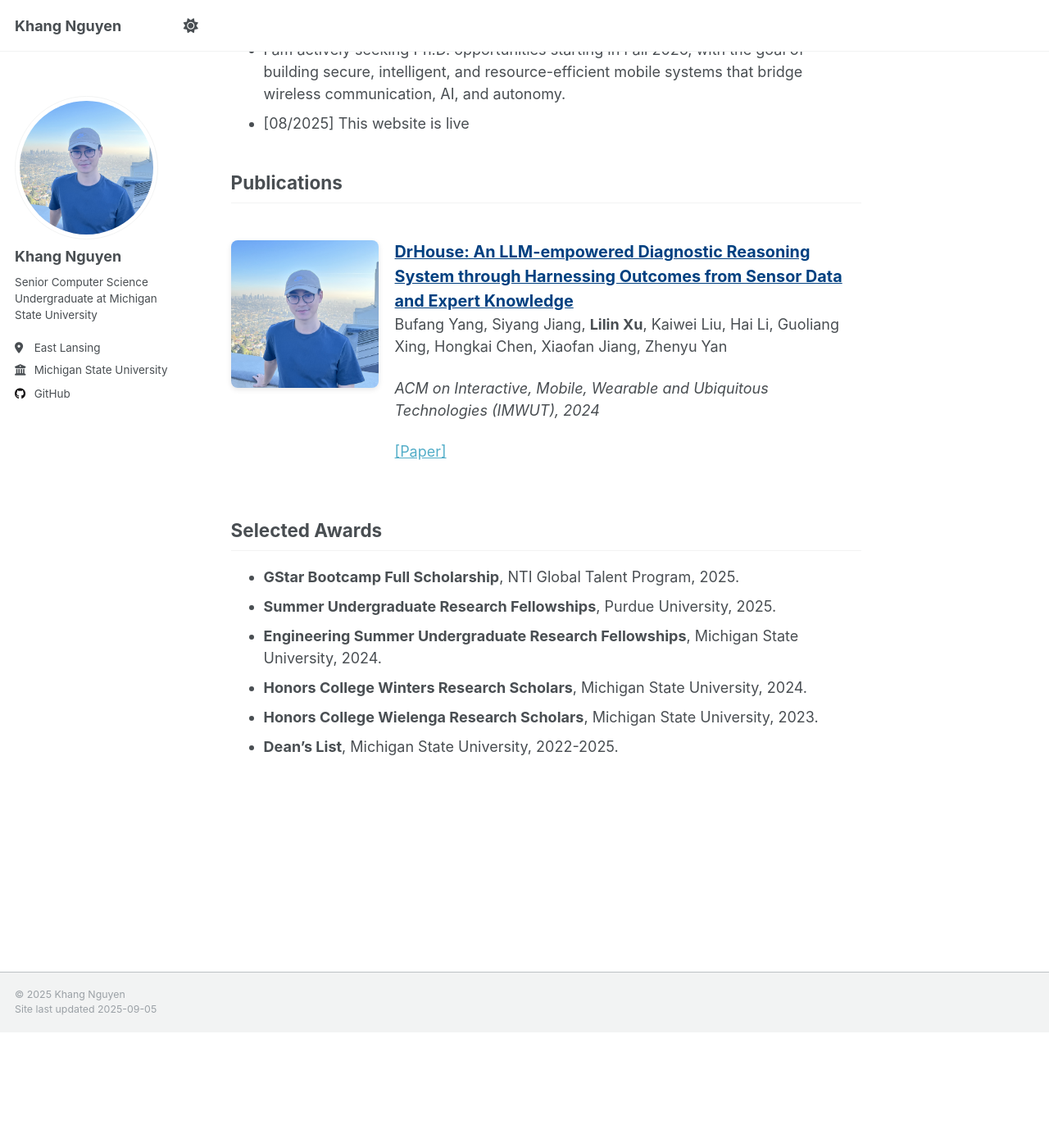
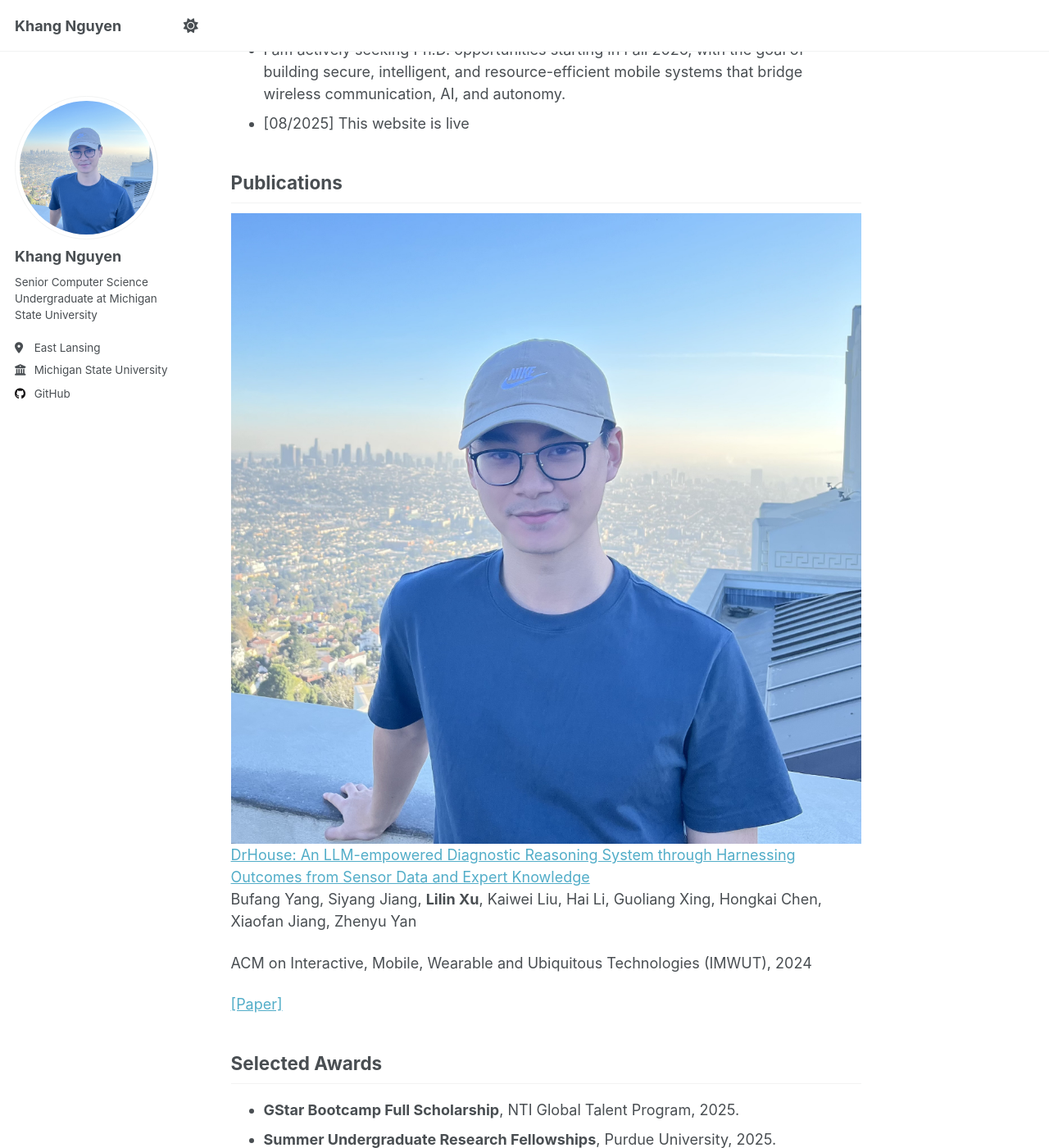
Before and after one commit to nguyenhuykhang/nguyenhuykhang.github.io, a Jekyll site: the page built from _pages/about.md, in a window 1280 px wide and 1400 px high, scrolled down 539 px. Shown: the whole window at 82% size. Built offline with Jekyll 4.4.1, drawn with Linux system fonts in a browser that asks for light colours; a script that is not in the unit is left out; before the commit the page ends 1798 px from its top, so only the background shows below that.

Commit message:
Update main.scss

```diff
--- a/assets/css/main.scss
+++ b/assets/css/main.scss
@@ -41,47 +41,70 @@
     "vendor/font-awesome/brands"
 ;
 
-/* ===== Publications Section ===== */
-#publications {
-  margin: 2em 0;
+.paper-box {
+    display: flex;
+    justify-content: left;
+    align-items: center;
+    flex-direction: row;
+    flex-wrap: wrap;
+    border-bottom: 1px #efefef solid;
+    padding: 2em 0 2em 0;
+
+
+    .paper-box-image{
+        justify-content: center;
+        display: flex;
+        width: 100%;
+        order: 2;
+        img {
+            max-width: 400px;
+            box-shadow: 3px 3px 6px #888;
+            object-fit: cover;
+        }
+    }
+
+    .paper-box-text{
+        max-width: 100%;
+        order: 1;
+    }
+
+    @include breakpoint($medium) {
+        .paper-box-image{
+            justify-content: left;
+            min-width: 200px;
+            max-width: 40%;
+            order: 1;
+        }
+
+        .paper-box-text{
+            justify-content: left;
+            padding-left: 2em;
+            max-width: 60%;
+            order: 2;
+        }
+
+    }
+
+
 }
 
-.pub-item {
-  display: flex;
-  align-items: flex-start;
-  margin-bottom: 2em;
+$scroll_offset : 2em;
+h1:before, .anchor:before {
+    content: '';
+    display: block;
+    position: relative;
+    width: 0;
+    height: $scroll_offset;
+    margin-top: -$scroll_offset;
 }
 
-.pub-thumb {
-  width: 180px;
-  height: auto;
-  margin-right: 20px;
-  border-radius: 8px;
-  box-shadow: 0 2px 6px rgba(0,0,0,0.1);
+.badge {
+    padding-left: 1rem;
+    padding-right: 1rem;
+    position: absolute;
+    margin-top: .5em;
+    margin-left: -.5em;
+    color: white;
+    background-color: #00369f;
+    font-size: .8em;
 }
-
-.pub-details {
-  max-width: 800px;
-}
-
-.pub-title {
-  font-weight: bold;
-  font-size: 1.1em;
-  text-decoration: none;
-  color: #004080;
-
-  &:hover {
-    text-decoration: underline;
-  }
-}
-
-.pub-authors {
-  margin: 0.3em 0;
-  font-size: 0.95em;
-}
-
-.pub-venue {
-  font-style: italic;
-  font-size: 0.9em;
-  margin: 0.2em 0;
-}
```
